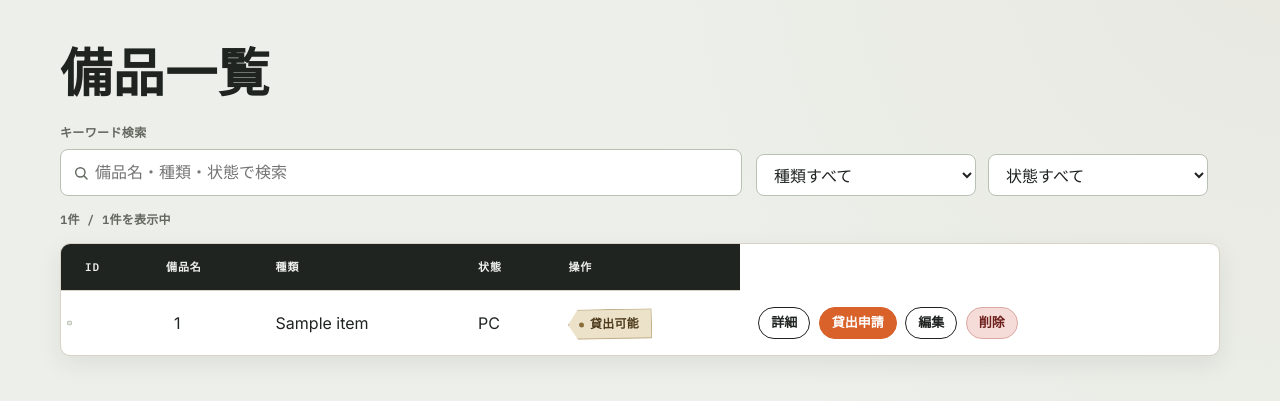
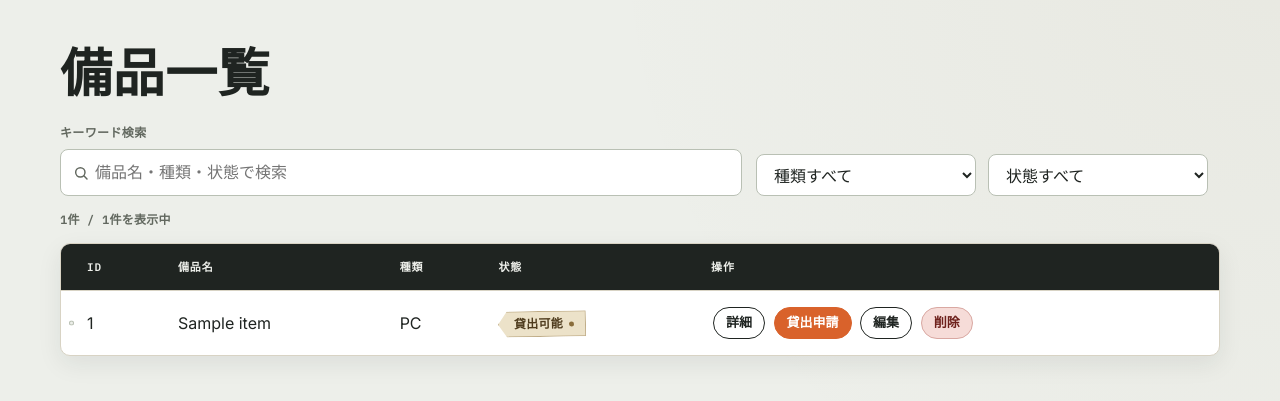
Before and after one commit to kanekokuma/rental-management-app, a Django app: page /items/ in a window 1280 px wide. Shown: the part 67-468 px from the top of the page. Run offline with Django 5.2, Linux system fonts and the light colour scheme; a user stored in the database is signed in; tables that the repository leaves empty hold one stand-in row (values such as "Sample post"); some web fonts are replaced.

Commit message:
Update style.css

```diff
--- a/static/css/style.css
+++ b/static/css/style.css
@@ -237,15 +237,23 @@ th {
   text-transform: uppercase;
 }
 
-tbody tr {
+td:first-child,
+th:first-child {
+  padding-left: 26px;
+}
+
+/* punch-hole ledger detail, scoped to the first cell so it can never
+   introduce an extra table column (a pseudo-element on <tr> itself
+   gets wrapped in an anonymous cell by some browsers, which is what
+   was shifting every column over by one) */
+tbody td:first-child {
   position: relative;
 }
 
-/* punch-hole ledger detail on the leading edge of every row */
-tbody tr::before {
+tbody td:first-child::before {
   content: "";
   position: absolute;
-  left: 6px;
+  left: 8px;
   top: 50%;
   width: 5px;
   height: 5px;
@@ -253,11 +261,6 @@ tbody tr::before {
   background: var(--paper);
   box-shadow: inset 0 0 0 1px var(--line-strong);
   transform: translateY(-50%);
-}
-
-td:first-child,
-th:first-child {
-  padding-left: 24px;
 }
 
 tbody tr:last-child td {
@@ -365,26 +368,39 @@ tr.overdue:hover {
   --tag: var(--brass);
   --tag-ink: var(--brass-ink);
   --tag-bg: var(--brass-bg);
+  position: relative;
+  isolation: isolate;
   display: inline-flex;
   align-items: center;
   gap: 6px;
   min-height: 26px;
-  padding: 4px 12px 4px 10px;
+  padding: 4px 12px 4px 16px;
   font-family: var(--font-mono);
   font-size: 12px;
   font-weight: 600;
   letter-spacing: 0.02em;
+  line-height: 1;
   color: var(--tag-ink);
-  background: var(--tag-bg);
-  border: 1px solid color-mix(in srgb, var(--tag) 45%, transparent);
-  clip-path: polygon(10px 0, 100% 0, 100% 100%, 10px 100%, 0 50%);
   transform: rotate(-1deg);
 }
 
+/* the notched tag shape lives on its own layer behind the text, so the
+   clip-path only ever cuts the background — never the label or the dot */
 .status::before {
+  content: "";
+  position: absolute;
+  inset: 0;
+  z-index: -1;
+  background: var(--tag-bg);
+  border: 1px solid color-mix(in srgb, var(--tag) 45%, transparent);
+  clip-path: polygon(9px 0, 100% 0, 100% 100%, 9px 100%, 0 50%);
+}
+
+.status::after {
   content: "";
   width: 5px;
   height: 5px;
+  flex: none;
   border-radius: 50%;
   background: var(--tag);
 }
```
